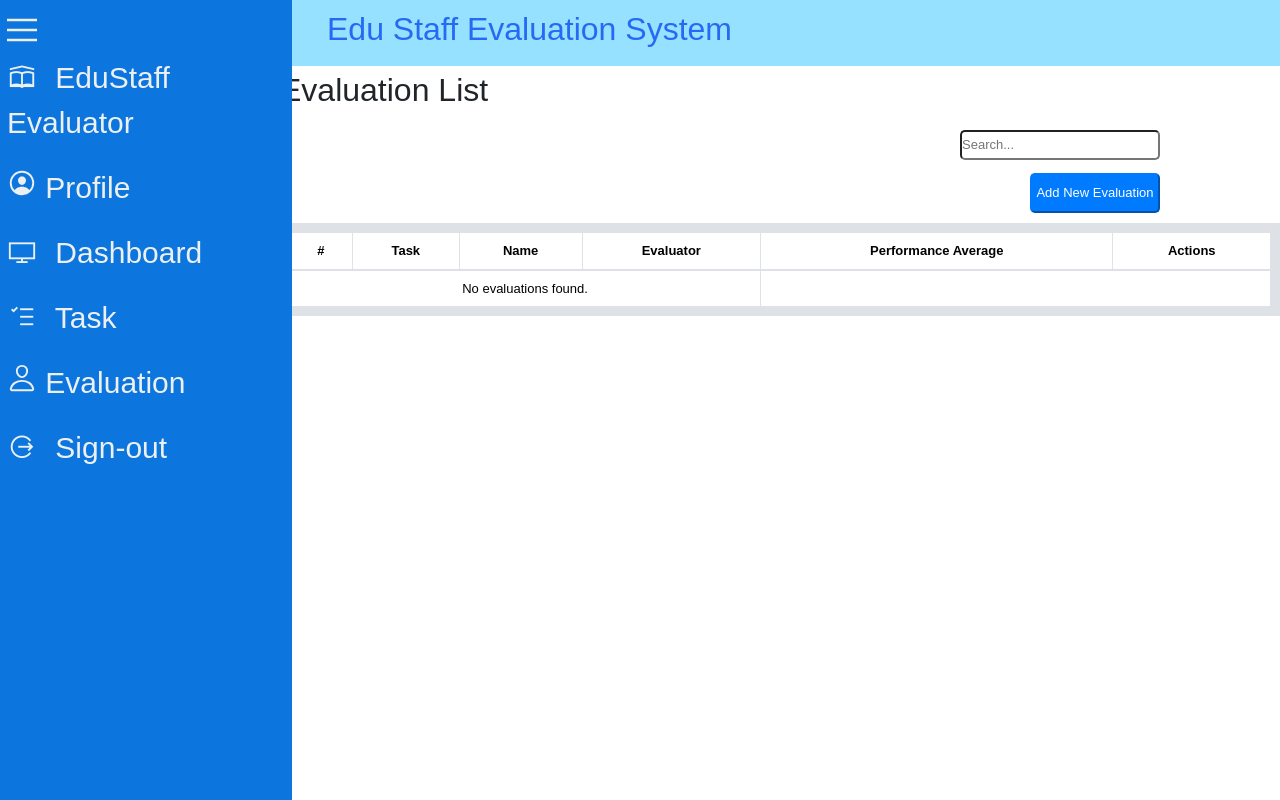
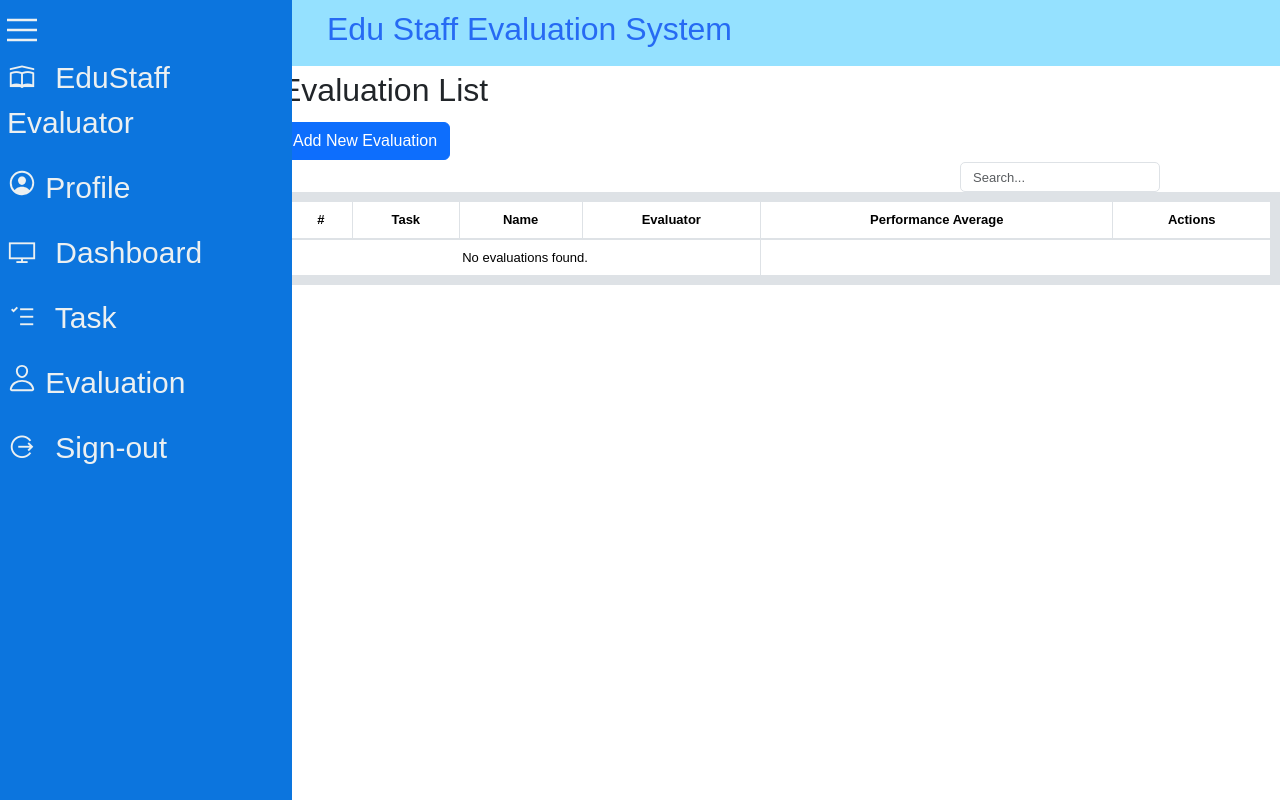
Before and after one commit to LobLee/Edu_Staff_Evaluation_System, a PHP site: page /eva_evaluation.php in a window 1280 px wide. Run offline with PHP 8.4, Linux system fonts and the light colour scheme; data that the repository does not hold is empty; some libraries are stand-ins or nearby versions.

Commit message:
d.a pa d.i sa evalautor user ya

```diff
--- a/eva_evaluation.php
+++ b/eva_evaluation.php
@@ -163,10 +163,11 @@ $evaluations = $evaluation->getEvaluations();
     <div class="Container">
     <div class="header">
         <header>Evaluation List</header>
+            <!-- Add New Evaluation Button -->
+            <button class="btn btn-primary" data-toggle="modal" data-target="#addEvaluationModal">Add New Evaluation</button>
+
             <!-- Search Bar -->
-            <input type="text" placeholder="Search..." class="search-bar">
-            <!-- Add New Evaluation Button -->
-         <button class="add-evaluation-btn btn-primary" data-toggle="modal" data-target="#addEvaluationModal">Add New Evaluation</button>
+            <input type="text" class="form-control search-bar" placeholder="Search..." aria-label="Search">
 
         </div>
 
@@ -307,6 +308,7 @@ $evaluations = $evaluation->getEvaluations();
                 <td colspan="4">No evaluations found.</td>
             </tr>
         <?php endif; ?>
+        <div id="noResultsMessage" class="alert text-center" style="display: none;">No results found</div>
                     <!-- Add Evaluaion Modal -->
                     <div class="modal fade" id="addEvaluationModal" tabindex="-1" role="dialog" aria-labelledby="addEvaluationModalLabel" aria-hidden="true">
                         <div class="modal-dialog" role="document">
@@ -382,6 +384,30 @@ $evaluations = $evaluation->getEvaluations();
         }).toast('show');
     });
 </script>
+<script>
+    $(document).ready(function () {
+        // Function to filter table rows based on the search input
+        $(".search-bar").on("keyup", function () {
+            var value = $(this).val().toLowerCase();
+            var rows = $("table tbody tr");
+
+            rows.hide();
+
+            rows.filter(function () {
+                return $(this).text().toLowerCase().indexOf(value) > -1;
+            }).show();
+
+            // Show a message when no results are found
+            var noResultsMessage = $("#noResultsMessage");
+            if (rows.filter(":visible").length === 0) {
+                noResultsMessage.show();
+            } else {
+                noResultsMessage.hide();
+            }
+        });
+    });
+</script>
+
 
 </body>
 </html>
```
